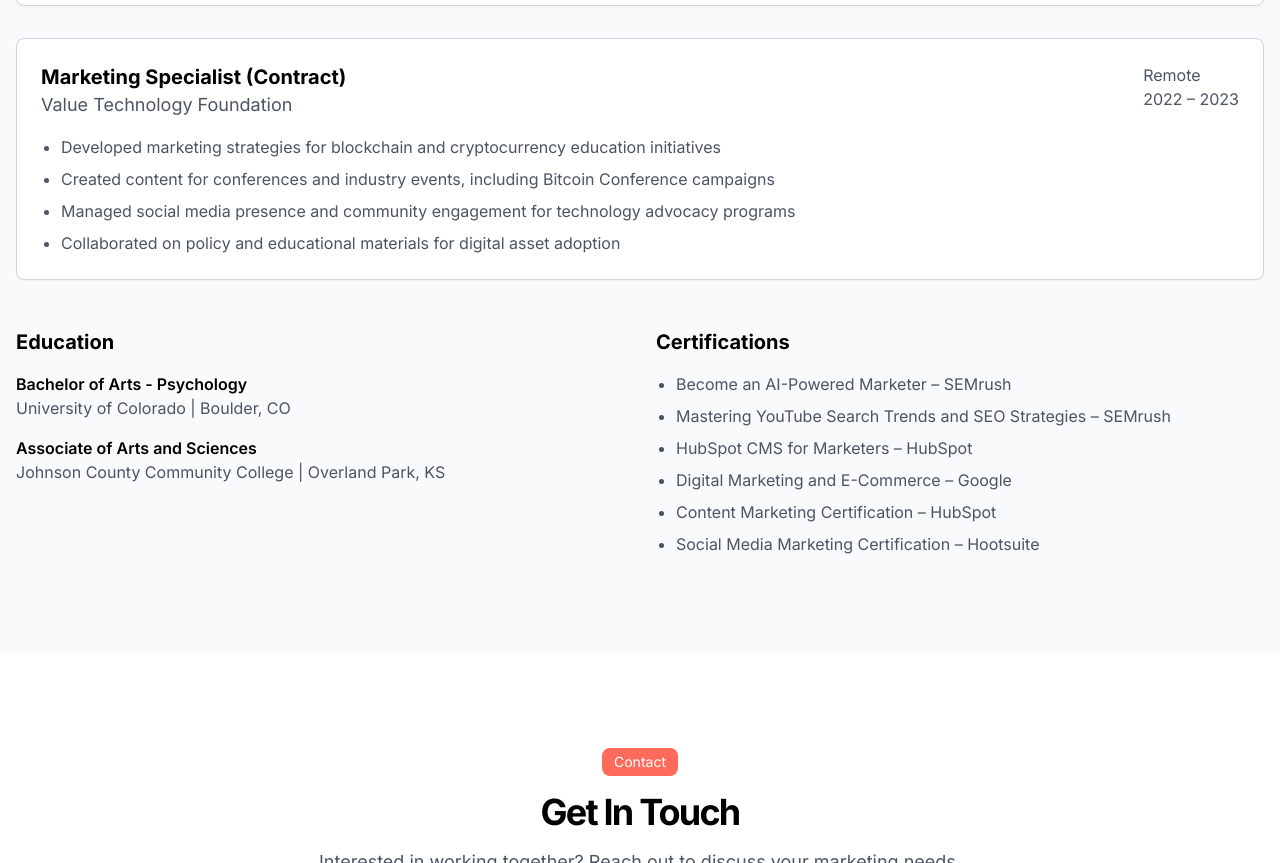
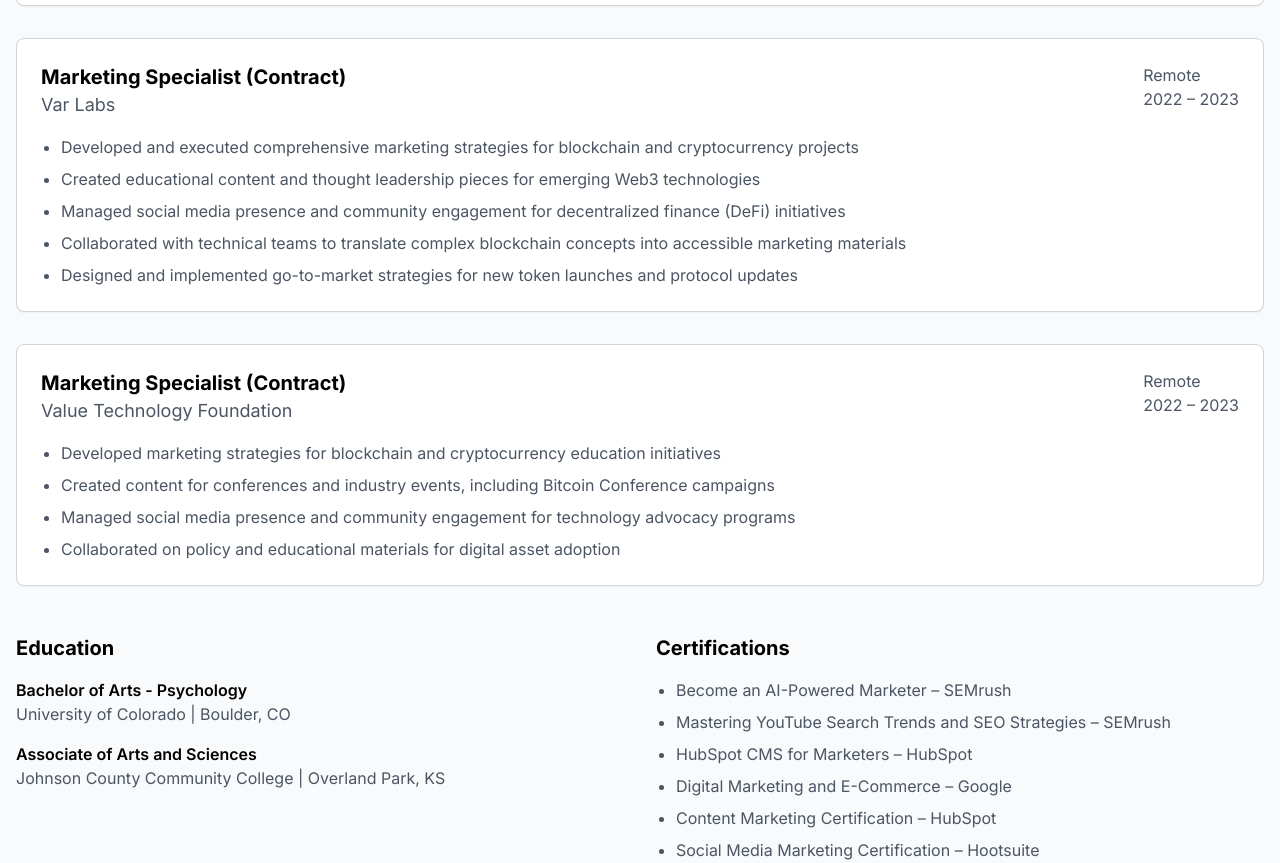
Before and after one commit to nococnicole/nicoleannen, a website: page index.html in a window 1280 px wide. Shown: the part 4436-5299 px from the top of the page. Drawn offline with nearby package versions, Linux system fonts and the light colour scheme; a web font is replaced by a local one.

Commit message:
Add Var Labs experience to professional experience

```diff
--- a/index.html
+++ b/index.html
@@ -566,6 +566,26 @@
                     <div class="flex flex-col md:flex-row justify-between mb-4">
                         <div>
                             <h3 class="text-xl font-bold font-heading text-black">Marketing Specialist (Contract)</h3>
+                            <p class="text-lg text-gray-600">Var Labs</p>
+                        </div>
+                        <div class="text-gray-600">
+                            <p>Remote</p>
+                            <p>2022 – 2023</p>
+                        </div>
+                    </div>
+                    <ul class="list-disc pl-5 space-y-2 text-gray-600">
+                        <li>Developed and executed comprehensive marketing strategies for blockchain and cryptocurrency projects</li>
+                        <li>Created educational content and thought leadership pieces for emerging Web3 technologies</li>
+                        <li>Managed social media presence and community engagement for decentralized finance (DeFi) initiatives</li>
+                        <li>Collaborated with technical teams to translate complex blockchain concepts into accessible marketing materials</li>
+                        <li>Designed and implemented go-to-market strategies for new token launches and protocol updates</li>
+                    </ul>
+                </div>
+
+                <div class="bg-white p-6 rounded-lg shadow-sm border border-gray-300">
+                    <div class="flex flex-col md:flex-row justify-between mb-4">
+                        <div>
+                            <h3 class="text-xl font-bold font-heading text-black">Marketing Specialist (Contract)</h3>
                             <p class="text-lg text-gray-600">Value Technology Foundation</p>
                         </div>
                         <div class="text-gray-600">
```
